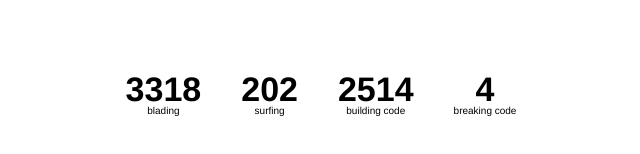
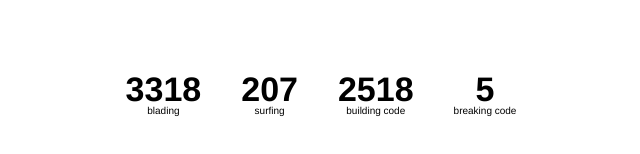
Before and after one commit to friederjanmoerman/yeah, a plain HTML site: page dest/index.html in a window 1280 px wide. Shown: the part 306-460 px from the top of the page, 319-959 px from the left. Drawn offline with Linux system fonts and the light colour scheme.

Commit message:
update tracking

```diff
--- a/dest/index.html
+++ b/dest/index.html
@@ -16,15 +16,15 @@
       blading
     </li>
     <li class="stats__counters__counter">
-      <span class="stats__counters__counter__number">202</span><br>
+      <span class="stats__counters__counter__number">207</span><br>
       surfing
     </li>
     <li class="stats__counters__counter">
-      <span class="stats__counters__counter__number">2514</span><br>
+      <span class="stats__counters__counter__number">2518</span><br>
       building code
     </li>
     <li class="stats__counters__counter">
-      <span class="stats__counters__counter__number">4</span><br>
+      <span class="stats__counters__counter__number">5</span><br>
       breaking code
     </li>
   </ul>
```
Also changed, not shown: src/index.html (+3 -3 lines).
